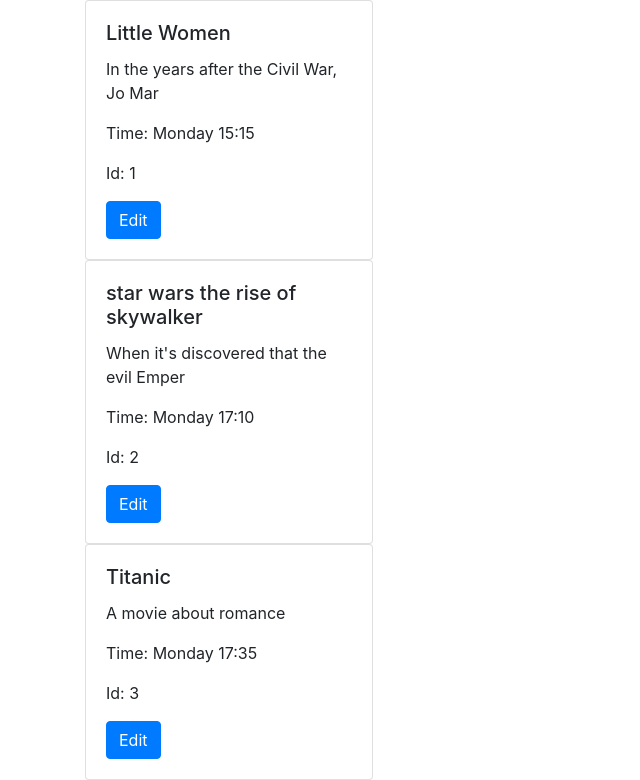
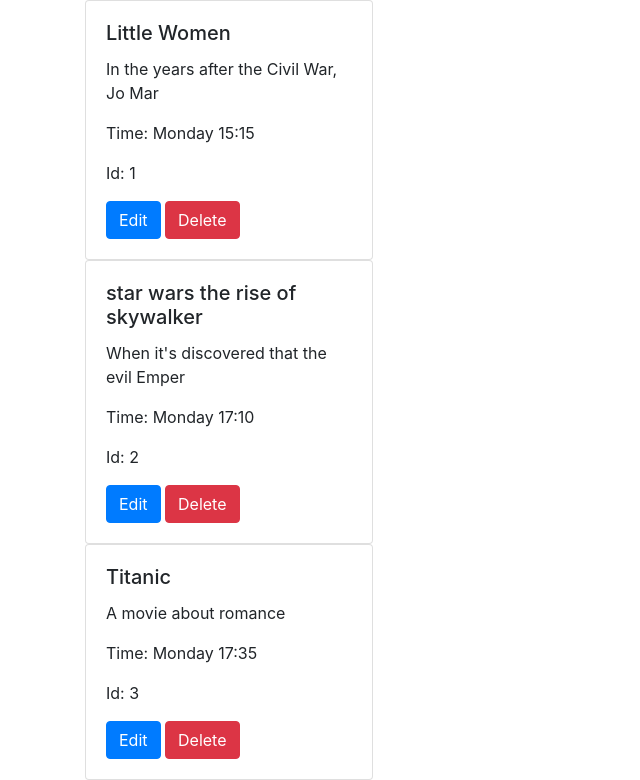
Before and after one commit to martakortslaur/Django2020, a Django app: page /foobar/movies in a window 1280 px wide. Shown: the part 56-836 px from the top of the page, without its empty margins (0-640 px from the left). Run offline with Django 3.2, Linux system fonts and the light colour scheme; data comes from the database, SQL or seed files in the repository; both versions use the stored data as it was after the commit; some libraries are stand-ins or nearby versions.

Commit message:
Adding delete function

```diff
--- a/foobar/templates/foobar/movies.html
+++ b/foobar/templates/foobar/movies.html
@@ -19,6 +19,7 @@
                     <p class="card-text">Time: {{ movie.time }}</p>
                     <p class="card-text">Id: {{ movie.id }}</p>
                     <a href="/foobar/update-movie/{{ movie.id }}" class="btn btn-primary">Edit</a>
+                    <a href="/foobar/delete-movie/{{ movie.id }}" class="btn btn-danger">Delete</a>
                 </div>
             </div>
 
--- a/foobar/urls.py
+++ b/foobar/urls.py
@@ -1,12 +1,13 @@
 from django.urls import path
-from .views import get_first_page, get_2020_page, get_ready_page, get_main_page, get_movies, create_movie, update_movie
+from .views import get_first_page, get_2020_page, get_ready_page, get_main_page, get_movies, create_movie, update_movie, delete_movie
 
 urlpatterns = [
     path('hello', get_first_page, name=''),
     path('year-2020', get_2020_page, name=''),
     path('get_ready', get_ready_page, name=''),
     path('main_page', get_main_page, name=''),
-    path('movies', get_movies),
+    path('movies', get_movies, name='get_movies'),
     path('create-movie', create_movie),
     path('update-movie/<pk>', update_movie),
+    path('delete-movie/<pk>', delete_movie),
 ]
--- a/foobar/views.py
+++ b/foobar/views.py
@@ -1,4 +1,4 @@
-from django.shortcuts import render, get_object_or_404
+from django.shortcuts import render, get_object_or_404, redirect
 from .models import Movies
 from .forms import MoviesForm
 
@@ -52,3 +52,8 @@
         form = MoviesForm(request.POST, instance=movie)
         form.save()
         return render(request, "foobar/movie-creation-confirmed.html")
+
+def delete_movie(request, pk):
+    movie = get_object_or_404(Movies, pk=pk)
+    movie.delete()
+    return redirect('get_movies')
```
Also changed, not shown: foobar/templates/foobar/create_movie.html (+0 -25 lines), db.sqlite3.
